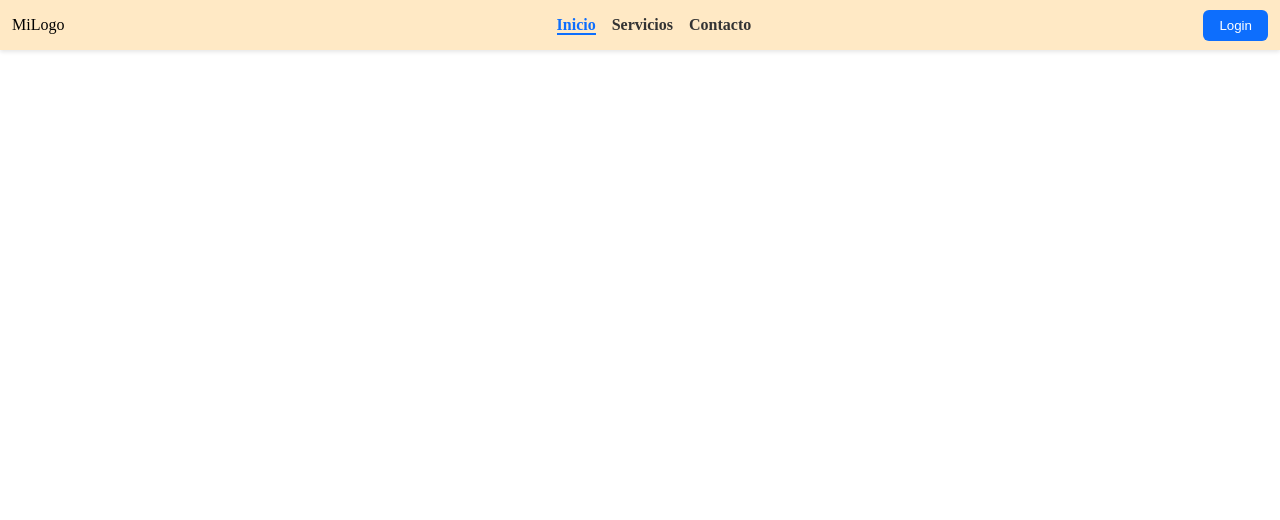
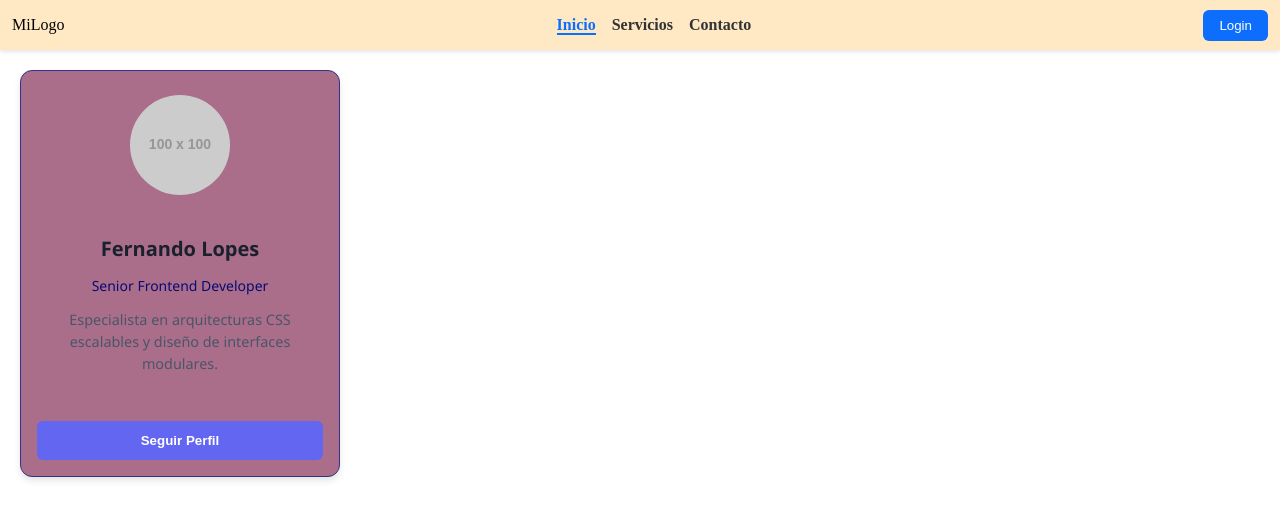
Before and after one commit to elfercape/nav_bar_bem, a plain HTML site: page index.html in a window 1280 px wide. Drawn offline with Linux system fonts and the light colour scheme; placeholder pictures from the web are drawn by us.

Commit message:
add skill.css still.css utilid.css header index 15-01-2025 22:32

```diff
--- a/css/main.css
+++ b/css/main.css
@@ -2,12 +2,16 @@
 @import 'components/nav.css';
 @import 'skins/nav-theme.css';
 @import 'base/colors.css';
+@import 'still/still.css';
+@import 'skill/skill.css';
+@import 'utilid/utilid.css';
 
 * {
   box-sizing: border-box;
 }
 
 html,
+header,
 body {
   padding: 0;
   margin: 0;
--- /dev/null
+++ b/css/skill/skill.css
@@ -0,0 +1,37 @@
+/* Apariencia y Colores */
+.c-card {
+  background-color: #7717449f;
+  border-color: #323386;
+  border-radius: 12px;
+  box-shadow: 0 4px 6px rgba(0, 0, 0, 0.1);
+  font-family: 'Segoe UI', Tahoma, Geneva, Verdana, sans-serif;
+}
+
+.c-card__title {
+  color: #1a202c;
+  font-size: 1.25rem;
+  margin: 0;
+}
+
+.c-card__subtitle {
+  color: #080a75; /* Color acento */
+  font-size: 0.875rem;
+  margin-bottom: 0.5rem;
+}
+
+.c-card__description {
+  color: #4a5568;
+  font-size: 0.9rem;
+  line-height: 1.5;
+}
+
+.c-card__button {
+  background-color: #6366f1;
+  color: white;
+  border-radius: 6px;
+  transition: background 0.3s ease;
+}
+
+.c-card__button:hover {
+  background-color: #4f46e5;
+}
--- /dev/null
+++ b/css/still/still.css
@@ -0,0 +1,39 @@
+/* Estructura base del componente */
+.c-card {
+  display: flex;
+  flex-direction: column;
+  width: 100%;
+  max-width: 320px;
+  border: 1px solid; /* Solo estructura de borde */
+  overflow: hidden;
+}
+
+.c-card__header {
+  display: flex;
+  justify-content: center;
+  padding: 1.5rem;
+}
+
+.c-card__image {
+  border-radius: 50%;
+  width: 100px;
+  height: 100px;
+  object-fit: cover;
+}
+
+.c-card__body {
+  padding: 1rem;
+  text-align: center;
+}
+
+.c-card__footer {
+  padding: 1rem;
+  margin-top: auto;
+}
+
+.c-card__button {
+  cursor: pointer;
+  padding: 0.75rem;
+  border: none;
+  font-weight: bold;
+}
--- /dev/null
+++ b/css/utilid/utilid.css
@@ -0,0 +1,14 @@
+/* Margen de 20px */
+.u-m-20 {
+  margin: 20px;
+}
+
+/* Ancho completo */
+.u-w-full {
+  width: 100%;
+}
+
+/* Alineación de texto */
+.u-text-center {
+  text-align: center;
+}
--- a/index.html
+++ b/index.html
@@ -24,5 +24,25 @@
 
       <button class="nav__button">Login</button>
     </nav>
+
+    <header>
+      <article class="c-card u-m-20">
+        <div class="c-card__header">
+          <img src="https://via.placeholder.com/100" alt="user" class="c-card__image" />
+        </div>
+
+        <div class="c-card__body">
+          <h2 class="c-card__title">Fernando Lopes</h2>
+          <p class="c-card__subtitle">Senior Frontend Developer</p>
+          <p class="c-card__description">
+            Especialista en arquitecturas CSS escalables y diseño de interfaces modulares.
+          </p>
+        </div>
+
+        <div class="c-card__footer">
+          <button class="c-card__button u-w-full">Seguir Perfil</button>
+        </div>
+      </article>
+    </header>
   </body>
 </html>
```
